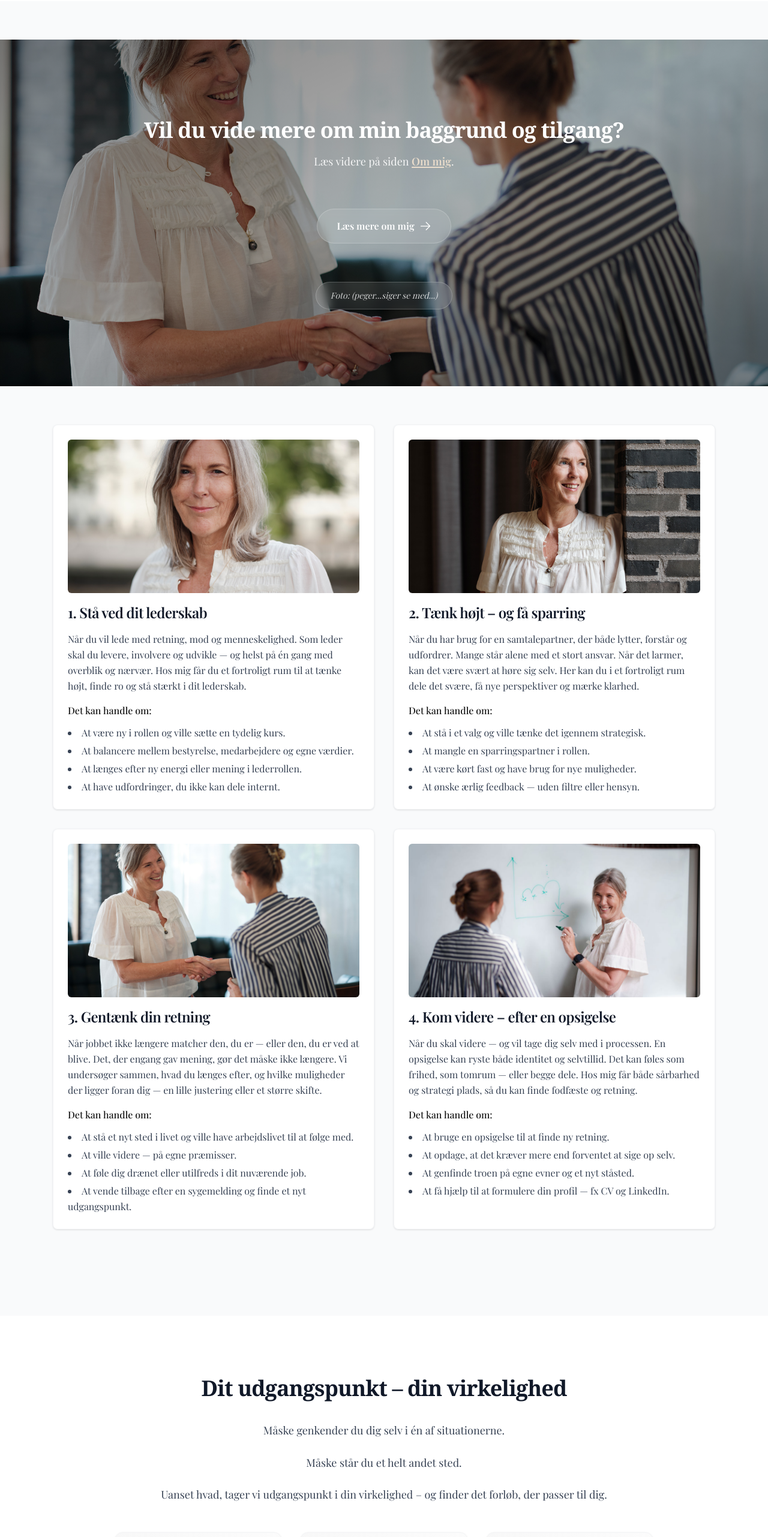
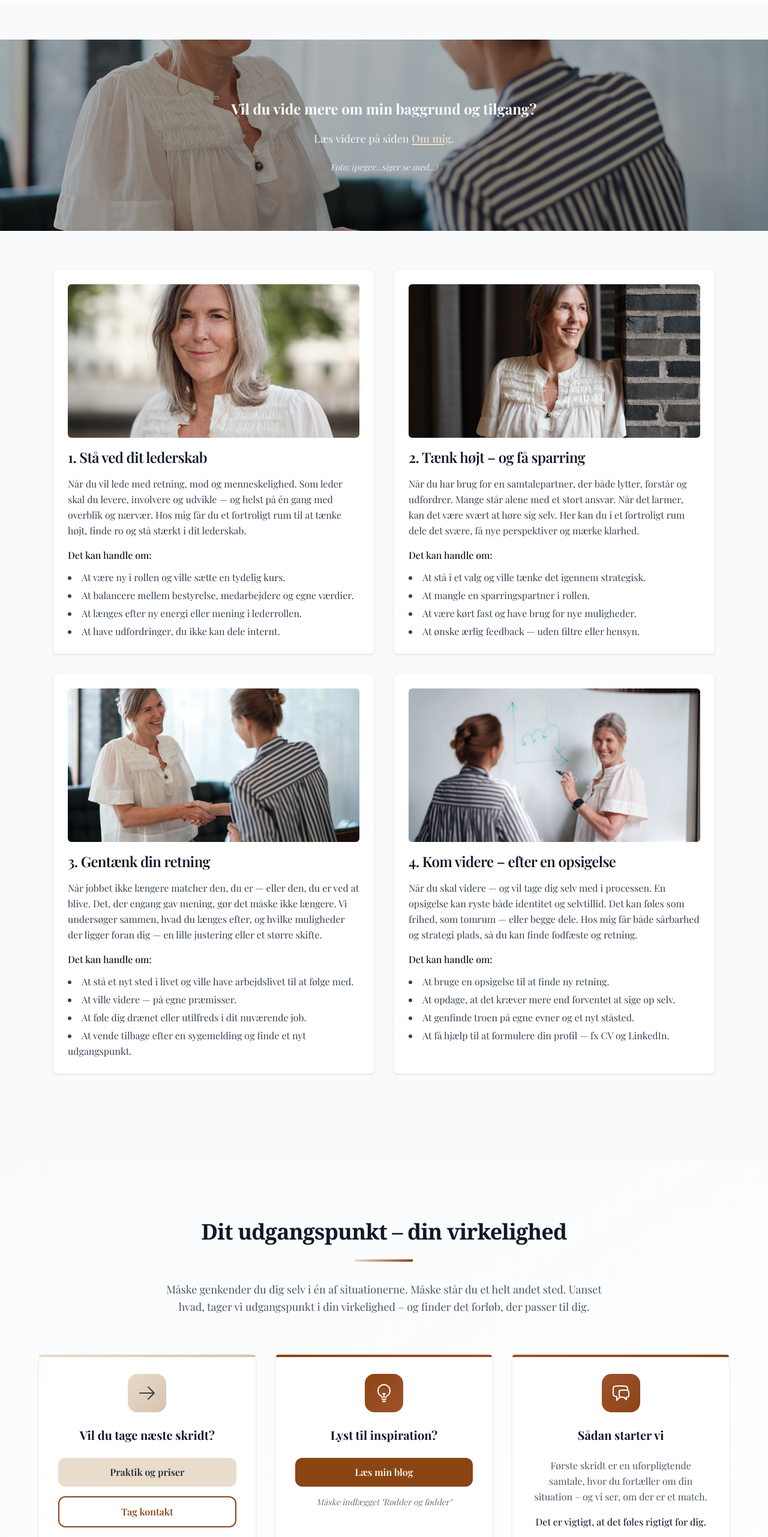
Before and after one commit to nordic-agency/marielouisestokholm, a Next.js app: page /hvad-jeg-tilbyder in a window 1280 px wide. Shown: the part 1278-3841 px from the top of the page at 60% size. Built offline with nearby package versions, Linux system fonts and the light colour scheme.

Commit message:
V2 Revision: Complete redesign of CTA section with modern card layout, buttons, and elegant styling

```diff
--- a/src/app/hvad-jeg-tilbyder/page.tsx
+++ b/src/app/hvad-jeg-tilbyder/page.tsx
@@ -49,44 +49,25 @@ export default function HvadJegTilbyder() {
       </section>
 
       {/* Banner sektion med billede */}
-      <section className="relative py-32 px-6 overflow-hidden">
+      <section className="relative py-24 px-6">
         <Image
           src="/images/foran-whiteboard.jpg"
           alt="Banner billede"
           fill
-          className="object-cover scale-105 transition-transform duration-[20s] ease-out"
+          className="object-cover"
           priority
         />
 
-        <div className="absolute inset-0 bg-gradient-to-br from-black/50 via-black/30 to-black/50 z-10" />
-        <div className="relative z-20 max-w-5xl mx-auto text-center">
-          <div className="space-y-8">
-            <div className="space-y-4">
-              <h2 className="text-3xl md:text-4xl font-serif font-bold text-white leading-tight tracking-tight">
+        <div className="absolute inset-0 bg-black/30 z-10" />
+        <div className="relative z-20 max-w-4xl mx-auto text-center">
+          <p className="text-xl md:text-2xl font-bold text-white leading-relaxed mb-4">
             Vil du vide mere om min baggrund og tilgang?
-              </h2>
-              <p className="text-lg text-white/90 leading-relaxed max-w-2xl mx-auto">
-                Læs videre på siden <Link href="/om-mig" className="text-[#e9dccb] hover:text-[#d7c3ad] font-semibold underline decoration-2 underline-offset-2 transition-colors duration-200">Om mig</Link>.
           </p>
-            </div>
-
-            <div className="pt-8">
-              <Link
-                href="/om-mig"
-                className="inline-flex items-center px-8 py-4 bg-white/10 backdrop-blur-sm rounded-full border border-white/20 text-white font-semibold hover:bg-white/20 hover:border-white/30 transition-all duration-300 group"
-              >
-                Læs mere om mig
-                <ArrowRightIcon className="w-5 h-5 ml-2 group-hover:translate-x-1 transition-transform duration-200" />
-              </Link>
-            </div>
-
-            <div className="pt-8">
-              <div className="inline-block px-6 py-3 bg-white/10 backdrop-blur-sm rounded-full border border-white/20">
-                <p className="text-sm text-white/80 italic">
+          <p className="text-lg text-white/90 mb-6">
+            Læs videre på siden <Link href="/om-mig" className="text-[#e9dccb] hover:text-[#d7c3ad] font-semibold underline decoration-2 underline-offset-2">Om mig</Link>.
+          </p>
+          <div className="text-sm text-white/80 italic">
             Foto: (peger...siger se med...)
-                </p>
-              </div>
-            </div>
           </div>
         </div>
       </section>
@@ -153,64 +134,83 @@ export default function HvadJegTilbyder() {
       </section>
 
       {/* Dit udgangspunkt – din virkelighed */}
-      <section className="py-24 px-6 bg-white text-gray-900">
-        <div className="max-w-4xl mx-auto">
-          <h2 className="text-3xl md:text-4xl font-serif font-bold text-gray-900 leading-snug tracking-tight mb-8 text-center">
+      <section className="py-24 px-6 bg-gradient-to-br from-gray-50 to-white">
+        <div className="max-w-6xl mx-auto">
+          <div className="text-center mb-16">
+            <h2 className="text-3xl md:text-4xl font-serif font-bold text-gray-900 leading-tight tracking-tight mb-6">
               Dit udgangspunkt – din virkelighed
             </h2>
-
-          <div className="space-y-6 text-lg leading-relaxed text-gray-700 mb-12 text-center">
-            <p>Måske genkender du dig selv i én af situationerne.</p>
-            <p>Måske står du et helt andet sted.</p>
-            <p>Uanset hvad, tager vi udgangspunkt i din virkelighed – og finder det forløb, der passer til dig.</p>
+            <div className="w-24 h-1 bg-gradient-to-r from-[#e9dccb] to-[#8B4513] mx-auto mb-8"></div>
+            <p className="text-lg text-gray-600 max-w-3xl mx-auto leading-relaxed">
+              Måske genkender du dig selv i én af situationerne. Måske står du et helt andet sted.
+              Uanset hvad, tager vi udgangspunkt i din virkelighed – og finder det forløb, der passer til dig.
+            </p>
           </div>
 
           <div className="grid md:grid-cols-3 gap-8">
             {/* Vil du tage næste skridt? */}
-            <div className="text-center bg-gradient-to-br from-[#f8f8f8] to-white rounded-xl p-8 shadow-sm hover:shadow-md transition-all duration-300 border border-gray-100">
-              <div className="w-12 h-12 bg-[#e9dccb] rounded-full flex items-center justify-center mx-auto mb-6">
-                <ArrowRightIcon className="w-6 h-6 text-gray-700" />
+            <div className="group relative bg-white rounded-2xl p-8 shadow-sm hover:shadow-xl transition-all duration-300 border border-gray-100 hover:border-[#e9dccb]">
+              <div className="absolute top-0 left-0 w-full h-1 bg-gradient-to-r from-[#e9dccb] to-[#d7c3ad] rounded-t-2xl"></div>
+              <div className="text-center">
+                <div className="w-16 h-16 bg-gradient-to-br from-[#e9dccb] to-[#d7c3ad] rounded-2xl flex items-center justify-center mx-auto mb-6 group-hover:scale-110 transition-transform duration-300">
+                  <ArrowRightIcon className="w-8 h-8 text-gray-700" />
                 </div>
-              <h3 className="text-xl font-bold text-gray-900 mb-4">Vil du tage næste skridt?</h3>
-              <div className="text-gray-700 leading-relaxed space-y-3">
-                <p>
-                  Læs mere om <Link href="/hvad-jeg-tilbyder" className="text-[#8B4513] hover:text-[#A0522D] font-semibold underline decoration-2 underline-offset-2">praktik og priser</Link>
-                </p>
-                <p>
-                  Eller <Link href="/kontakt" className="text-[#8B4513] hover:text-[#A0522D] font-semibold underline decoration-2 underline-offset-2">tag kontakt</Link>
-                </p>
+                <h3 className="text-xl font-bold text-gray-900 mb-6">Vil du tage næste skridt?</h3>
+                <div className="space-y-4">
+                  <Link
+                    href="/hvad-jeg-tilbyder"
+                    className="block w-full bg-[#e9dccb] hover:bg-[#d7c3ad] text-gray-800 font-semibold py-3 px-6 rounded-xl transition-colors duration-200"
+                  >
+                    Praktik og priser
+                  </Link>
+                  <Link
+                    href="/kontakt"
+                    className="block w-full border-2 border-[#8B4513] hover:bg-[#8B4513] text-[#8B4513] hover:text-white font-semibold py-3 px-6 rounded-xl transition-all duration-200"
+                  >
+                    Tag kontakt
+                  </Link>
+                </div>
               </div>
             </div>
 
             {/* Lyst til inspiration? */}
-            <div className="text-center bg-gradient-to-br from-[#f8f8f8] to-white rounded-xl p-8 shadow-sm hover:shadow-md transition-all duration-300 border border-gray-100">
-              <div className="w-12 h-12 bg-[#8B4513] rounded-full flex items-center justify-center mx-auto mb-6">
-                <LightBulbIcon className="w-6 h-6 text-white" />
+            <div className="group relative bg-white rounded-2xl p-8 shadow-sm hover:shadow-xl transition-all duration-300 border border-gray-100 hover:border-[#8B4513]">
+              <div className="absolute top-0 left-0 w-full h-1 bg-gradient-to-r from-[#8B4513] to-[#A0522D] rounded-t-2xl"></div>
+              <div className="text-center">
+                <div className="w-16 h-16 bg-gradient-to-br from-[#8B4513] to-[#A0522D] rounded-2xl flex items-center justify-center mx-auto mb-6 group-hover:scale-110 transition-transform duration-300">
+                  <LightBulbIcon className="w-8 h-8 text-white" />
                 </div>
-              <h3 className="text-xl font-bold text-gray-900 mb-4">Lyst til inspiration?</h3>
-              <div className="text-gray-700 leading-relaxed space-y-3">
-                <p>
-                  Læs mere på min <Link href="/blog" className="text-[#8B4513] hover:text-[#A0522D] font-semibold underline decoration-2 underline-offset-2">blog</Link>
+                <h3 className="text-xl font-bold text-gray-900 mb-6">Lyst til inspiration?</h3>
+                <div className="space-y-4">
+                  <Link
+                    href="/blog"
+                    className="block w-full bg-[#8B4513] hover:bg-[#A0522D] text-white font-semibold py-3 px-6 rounded-xl transition-colors duration-200"
+                  >
+                    Læs min blog
+                  </Link>
+                  <p className="text-sm text-gray-500 italic">
+                    Måske indlægget "Rødder og fødder"
                   </p>
-                <p>
-                  Måske indlægget <Link href="/blog" className="text-[#8B4513] hover:text-[#A0522D] font-semibold underline decoration-2 underline-offset-2">"Rødder og fødder"</Link>
-                </p>
+                </div>
               </div>
             </div>
 
             {/* Sådan starter vi */}
-            <div className="text-center bg-gradient-to-br from-[#f8f8f8] to-white rounded-xl p-8 shadow-sm hover:shadow-md transition-all duration-300 border border-gray-100">
-              <div className="w-12 h-12 bg-[#A0522D] rounded-full flex items-center justify-center mx-auto mb-6">
-                <ChatBubbleLeftRightIcon className="w-6 h-6 text-white" />
+            <div className="group relative bg-white rounded-2xl p-8 shadow-sm hover:shadow-xl transition-all duration-300 border border-gray-100 hover:border-[#A0522D]">
+              <div className="absolute top-0 left-0 w-full h-1 bg-gradient-to-r from-[#A0522D] to-[#8B4513] rounded-t-2xl"></div>
+              <div className="text-center">
+                <div className="w-16 h-16 bg-gradient-to-br from-[#A0522D] to-[#8B4513] rounded-2xl flex items-center justify-center mx-auto mb-6 group-hover:scale-110 transition-transform duration-300">
+                  <ChatBubbleLeftRightIcon className="w-8 h-8 text-white" />
                 </div>
-              <h3 className="text-xl font-bold text-gray-900 mb-4">Sådan starter vi</h3>
-              <div className="text-gray-700 leading-relaxed space-y-3">
+                <h3 className="text-xl font-bold text-gray-900 mb-6">Sådan starter vi</h3>
+                <div className="space-y-4 text-gray-600 leading-relaxed">
                   <p>
                     Første skridt er en uforpligtende samtale, hvor du fortæller om din situation – og vi ser, om der er et match.
                   </p>
-                <p>
+                  <p className="font-medium text-gray-800">
                     Det er vigtigt, at det føles rigtigt for dig.
                   </p>
+                </div>
               </div>
             </div>
           </div>
```
Lines whose indentation alone changed are shown as unchanged.
